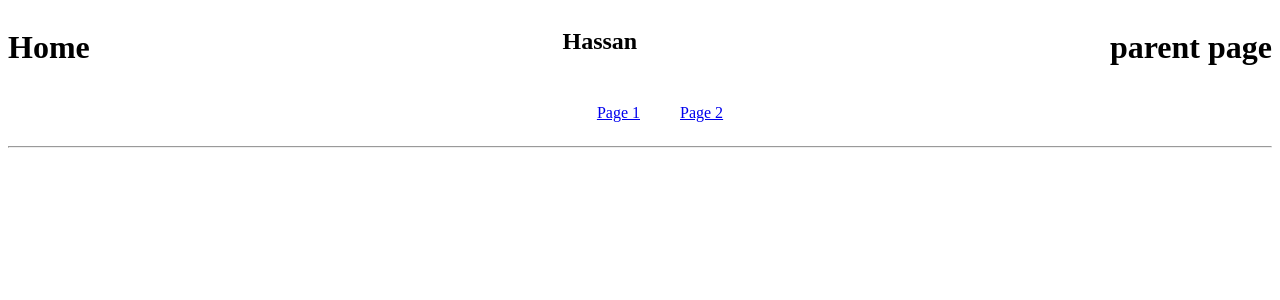
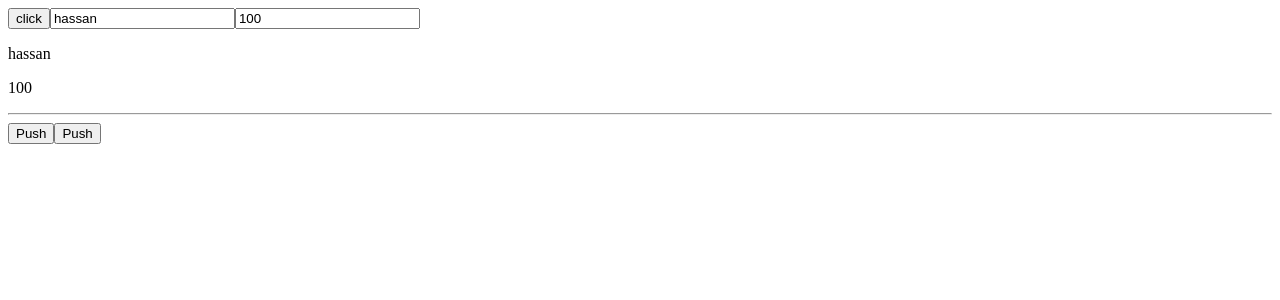
Before and after one commit to Hassan-Abd-El-Aziz/Vue-CLI-Revision, a Vue app: page / in a window 1280 px wide. Shown: the top 300 px of the page. Built offline with nearby package versions, Linux system fonts and the light colour scheme.

Commit message:
use provid inject - eatchers - global emitt

```diff
--- a/package.json
+++ b/package.json
@@ -9,6 +9,8 @@
   },
   "dependencies": {
     "core-js": "^3.8.3",
+    "mit": "^0.1.3",
+    "mitt": "^3.0.1",
     "vue": "^3.2.13",
     "vue-router": "^4.0.3"
   },
--- a/src/App.vue
+++ b/src/App.vue
@@ -1,3 +1,20 @@
 <template>
+  <button @click="global">click</button>
   <router-view />
 </template>
+
+<script>
+export default {
+  data() {
+    return {
+      name: "zizo",
+    };
+  },
+  inject: ["emitter"],
+  methods: {
+    global() {
+      this.emitter.emit("gevent", this.name);
+    },
+  },
+};
+</script>
--- /dev/null
+++ b/src/components/ProvIng.vue
@@ -0,0 +1,16 @@
+<template>
+  <h1>{{ name }}</h1>
+  <h1>{{ age }}</h1>
+  <h1>{{ say }}</h1>
+</template>
+
+<script>
+export default {
+  inject: ["name", "age", "say", "emitter"],
+  mounted() {
+    this.emitter.on("gevent", (data) => {
+      console.log("WellCome Back " + data);
+    });
+  },
+};
+</script>
--- a/src/main.js
+++ b/src/main.js
@@ -1,8 +1,11 @@
 import { createApp } from "vue";
 import App from "./App.vue";
 import router from "./router";
-
+// mitt config
+import mitt from "mitt";
+const emitter = mitt();
 const app = createApp(App);
+app.provide("emitter", emitter);
 app.use(router).mount("#app");
 app.directive("color", (el, ord) => {
   el.style.color = ord.value;
--- a/src/router/index.js
+++ b/src/router/index.js
@@ -1,45 +1,23 @@
 import { createRouter, createWebHistory } from "vue-router";
-import Home from "../views/Home.vue";
-import prfile from "../views/Profile.vue";
-import page2 from "../views/Page 2.vue";
-import Notfound from "../views/NotFound.vue";
+import Watch from "../views/Watchers.vue";
+import Prov from "../views/Provied.vue";
 const routes = [
   {
     path: "/",
     name: "home",
-    component: Home,
+    component: Watch,
     meta: {
       title: "Home",
       description: "this is St",
     },
-    children: [
-      {
-        path: "/prfile",
-        name: "prfile",
-        component: prfile,
-        meta: {
-          title: "Prfile",
-          description: "this is prfile",
-        },
-      },
-      {
-        path: "/page2",
-        name: "two",
-        component: page2,
-        meta: {
-          title: "page2",
-          description: "this is prfile",
-        },
-      },
-    ],
   },
   {
-    path: "/:pathMatch(.*)*",
-    name: "notfound",
-    component: Notfound,
+    path: "/prov",
+    name: "provide",
+    component: Prov,
     meta: {
-      title: "Notfound",
-      description: "this is Notfound page",
+      title: "Prov",
+      description: "this is St",
     },
   },
 ];
--- a/src/views/Home.vue
+++ /dev/null
@@ -1,29 +0,0 @@
-<!-- eslint-disable vue/multi-word-component-names -->
-<template>
-  <div style="display: flex; justify-content: space-between">
-    <h1>Home</h1>
-    <h2>Hassan</h2>
-    <h1>parent page</h1>
-  </div>
-
-  <div style="display: flex; justify-content: center; gap: 15">
-    <ul
-      style="display: flex; justify-content: center; gap: 20; list-style: none"
-    >
-      <li>
-        <router-link :to="{ name: 'prfile' }">Page 1</router-link>
-      </li>
-    </ul>
-    <ul
-      style="display: flex; justify-content: center; gap: 20; list-style: none"
-    >
-      <li>
-        <router-link :to="{ name: 'two' }">Page 2</router-link>
-      </li>
-    </ul>
-  </div>
-  <hr />
-  <div>
-    <router-view />
-  </div>
-</template>
--- a/src/views/NotFound.vue
+++ /dev/null
@@ -1,9 +0,0 @@
-<template>
-  <div style="display: flex; justify-content: center">
-    <h1>Pgae Not Found</h1>
-    <img
-      src="https://img.icons8.com/?size=100&id=79017&format=png&color=000000"
-      alt=""
-    />
-  </div>
-</template>
--- a/src/views/Page 2.vue
+++ /dev/null
@@ -1,8 +0,0 @@
-<!-- eslint-disable vue/multi-word-component-names -->
-<template>
-  <h1>page 2</h1>
-  <img
-    src="https://img.icons8.com/?size=100&id=77879&format=png&color=000000"
-    alt=""
-  />
-</template>
--- a/src/views/Profile.vue
+++ /dev/null
@@ -1,11 +0,0 @@
-<!-- eslint-disable vue/multi-word-component-names -->
-<template>
-  <div style="display: flex; justify-content: center">
-    <h1>page 1</h1>
-
-    <img
-      src="https://img.icons8.com/?size=100&id=114224&format=png&color=000000"
-      alt=""
-    />
-  </div>
-</template>
--- /dev/null
+++ b/src/views/Provied.vue
@@ -0,0 +1,26 @@
+<!-- eslint-disable vue/multi-word-component-names -->
+<template>
+  <ProvIng />
+  <p>{{ age }}</p>
+  <button @click="age++">clicj</button>
+</template>
+<script>
+import ProvIng from "@/components/ProvIng.vue";
+export default {
+  data() {
+    return {
+      name: "Ahmed",
+      age: 50,
+    };
+  },
+  methods: {
+    sayHelo() {
+      return `Helloo ${this.name}`;
+    },
+  },
+  components: { ProvIng },
+  provide() {
+    return { name: this.name, age: this.age, say: this.sayHelo() };
+  },
+};
+</script>
--- /dev/null
+++ b/src/views/Watchers.vue
@@ -0,0 +1,37 @@
+<!-- eslint-disable vue/multi-word-component-names -->
+<template>
+  <input type="text" placeholder="enter name" v-model="users.uname" />
+  <input type="text" placeholder="enter name" v-model="users.age" />
+  <p>{{ users.uname }}</p>
+  <p>{{ users.age }}</p>
+  <hr />
+  <button @click="myArray.push('mizoo')">Push</button>
+  <button @click="myArray.push('figo')">Push</button>
+</template>
+<script>
+export default {
+  data() {
+    return {
+      users: { uname: "hassan", age: 100 },
+      myArray: [],
+    };
+  },
+  watch: {
+    myArray: [
+      {
+        handler(nval) {
+          console.log(nval);
+        },
+        deep: true,
+      },
+    ],
+    users: {
+      handler(val1, val2) {
+        console.log("new val" + val1);
+        console.log(val2);
+      },
+      deep: true,
+    },
+  },
+};
+</script>
```
Also changed, not shown: 1 other file (tests, documents, lock files or other folders).
